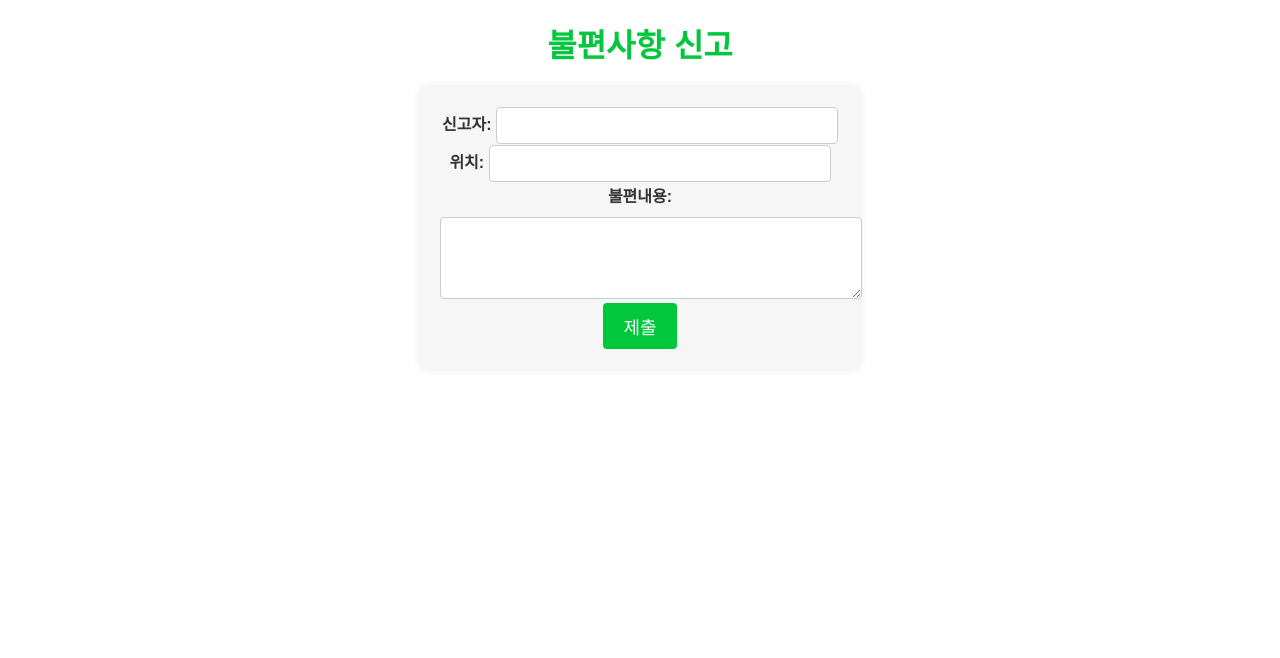
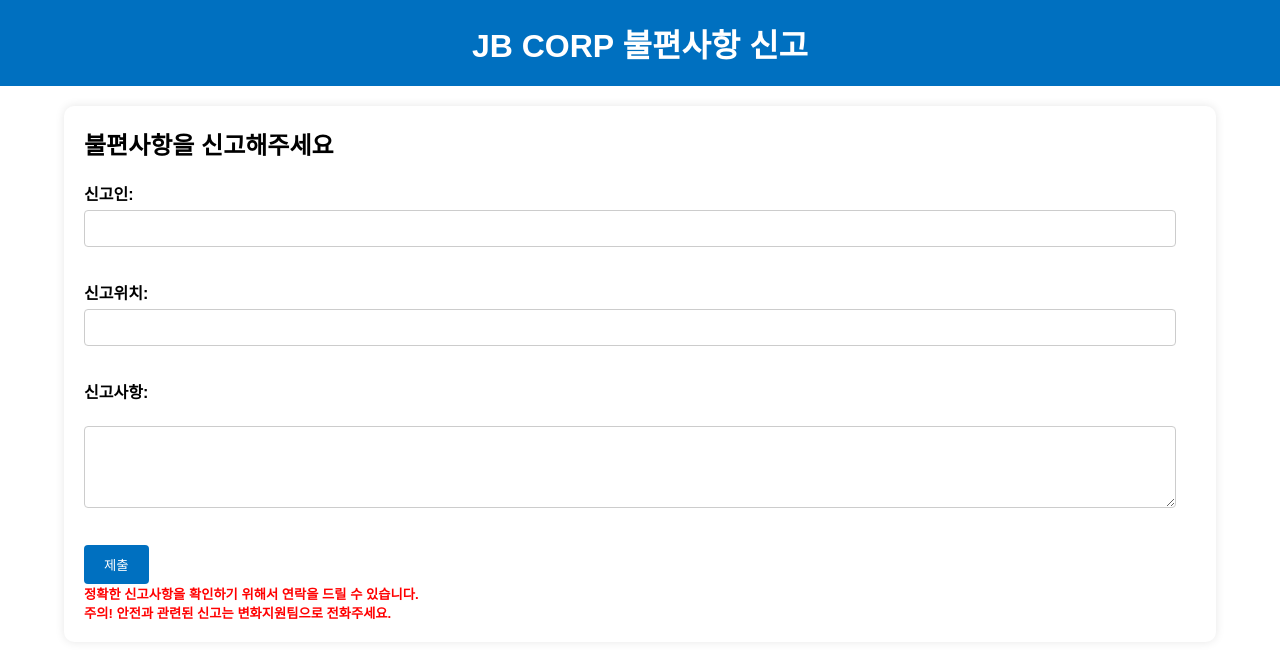
Before and after one commit to mongshot/claim, a Flask app: page / in a window 1280 px wide. Shown: the top 658 px of the page. Run offline with Flask 3, Linux system fonts and the light colour scheme.

Commit message:
Update report.html

```diff
--- a/templates/report.html
+++ b/templates/report.html
@@ -1,86 +1,119 @@
 <!DOCTYPE html>
-<html>
+<html lang="ko">
 <head>
-    <title>불편사항 신고</title>
+    <meta charset="UTF-8">
+    <meta name="viewport" content="width=device-width, initial-scale=1.0">
+    <title>JB CORP 불편사항 신고</title>
     <style>
-        body {
-            font-family: 'Noto Sans KR', sans-serif;
-            background-color: #fff;
+        /* Reset some default styles for better consistency */
+        * {
             margin: 0;
             padding: 0;
-            text-align: center;
+            box-sizing: border-box;
         }
 
-        h1 {
-            color: #00c73c;
-            font-size: 32px;
-            font-weight: bold;
+        /* Styling for the header */
+        .header {
+            text-align: center;
+            background-color: #0070c0;
+            color: white;
+            padding: 20px;
+            font-family: 'Nanum Square', sans-serif; /* 네이버 나눔스퀘어 폰트 설정 */
+        }
+
+        /* Styling for the container */
+        .container {
+            max-width: 90%;
+            margin: 0 auto;
+            padding: 20px;
+            background-color: white;
+            box-shadow: 0 0 10px rgba(0, 0, 0, 0.1);
+            margin-top: 20px;
+            border-radius: 10px;
+            font-family: 'Nanum Square', sans-serif; /* 네이버 나눔스퀘어 폰트 설정 */
+        }
+
+        /* Styling for the form */
+        form {
             margin-top: 20px;
         }
 
-        form {
-            background-color: #f6f6f6;
-            width: 400px;
-            margin: 0 auto;
-            padding: 20px;
-            border-radius: 6px;
-            box-shadow: 0px 0px 10px rgba(0, 0, 0, 0.1);
+        /* Styling for labels */
+        label {
+            display: block;
+            font-weight: bold;
+            margin-bottom: 5px;
         }
 
-        label {
-            display: inline-block;
-            margin-bottom: 10px;
-            font-weight: bold;
-            color: #333;
-            text-align: left; /* 왼쪽 정렬 추가 */
+        /* Styling for input fields and textarea */
+        input[type="text"],
+        textarea {
+            width: calc(100% - 20px);
+            padding: 10px;
+            margin-bottom: 15px;
+            border: 1px solid #ccc;
+            border-radius: 4px;
+            margin-right: 20px;
         }
 
-        input[type="text"],
-        textarea {
-            width: 80%;
-            padding: 10px;
-            border: 1px solid #ccc;
+        /* Styling for the submit button */
+        input[type="submit"] {
+            background-color: #0070c0;
+            color: white;
+            padding: 10px 20px;
+            border: none;
             border-radius: 4px;
+            cursor: pointer;
         }
 
-        textarea {
-            resize: vertical; /* 세로 리사이즈 추가 */
+        /* Add some spacing for readability */
+        h2 {
+            margin-bottom: 20px;
         }
 
-        input[type="submit"] {
-            background-color: #00c73c;
-            color: #fff;
-            border: none;
-            padding: 10px 20px;
-            border-radius: 4px;
-            cursor: pointer;
-            font-size: 18px;
-        }
-
-        input[type="submit"]:hover {
-            background-color: #009e31;
+        /* Styling for the additional h5 elements */
+        h5 {
+            color: red;
+            font-weight: bold;
         }
     </style>
 </head>
 <body>
-    <h1>불편사항 신고</h1>
-    <form action="/submit" method="post">
-        <label for="reporter">신고자:</label>
-        <input type="text" id="reporter" name="reporter" required>
+    <div class="header">
+        <h1>JB CORP 불편사항 신고</h1>
+    </div>
+    <div class="container">
+        <!-- 내용 추가 -->
+        <h2>불편사항을 신고해주세요</h2>
+        <form id="complaintForm" method="POST" action="/submit" onsubmit="return validateForm();">
+            <!-- 입력 폼 추가 -->
+            <label for="reporterName">신고인:</label>
+            <input type="text" id="reporterName" name="reporterName" required><br><br>
 
-        <br>
+            <label for="reportLocation">신고위치:</label>
+            <input type="text" id="reportLocation" name="reportLocation" required><br><br>
 
-        <label for="location">위치:</label>
-        <input type="text" id="location" name="location" required>
+            <label for="complaint">신고사항:</label><br>
+            <textarea id="complaint" name="complaint" rows="4" cols="50" required></textarea><br><br>
 
-        <br>
+            <input type="submit" value="제출" id="submitButton">
+        </form>
+        <h5>정확한 신고사항을 확인하기 위해서 연락을 드릴 수 있습니다.</h5>
+        <h5>주의! 안전과 관련된 신고는 변화지원팀으로 전화주세요.</h5>
+    </div>
+    <script>
+        function validateForm() {
+            var reporterName = document.getElementById("reporterName").value;
+            var reportLocation = document.getElementById("reportLocation").value;
+            var complaint = document.getElementById("complaint").value;
 
-        <label for="complaint">불편내용:</label>
-        <textarea id="complaint" name="complaint" rows="4" required style="width: 100%;"></textarea> <!-- 불편내용 텍스트 왼쪽 정렬 및 가로 폭 100%로 변경 -->
-
-        <br>
-
-        <input type="submit" value="제출">
-    </form>
+            if (reporterName === "" || reportLocation === "" || complaint === "") {
+                alert("모든 필수 입력란을 작성해주세요.");
+                return false;
+            } else {
+                return true;
+            }
+        }
+    </script>
 </body>
 </html>
```
